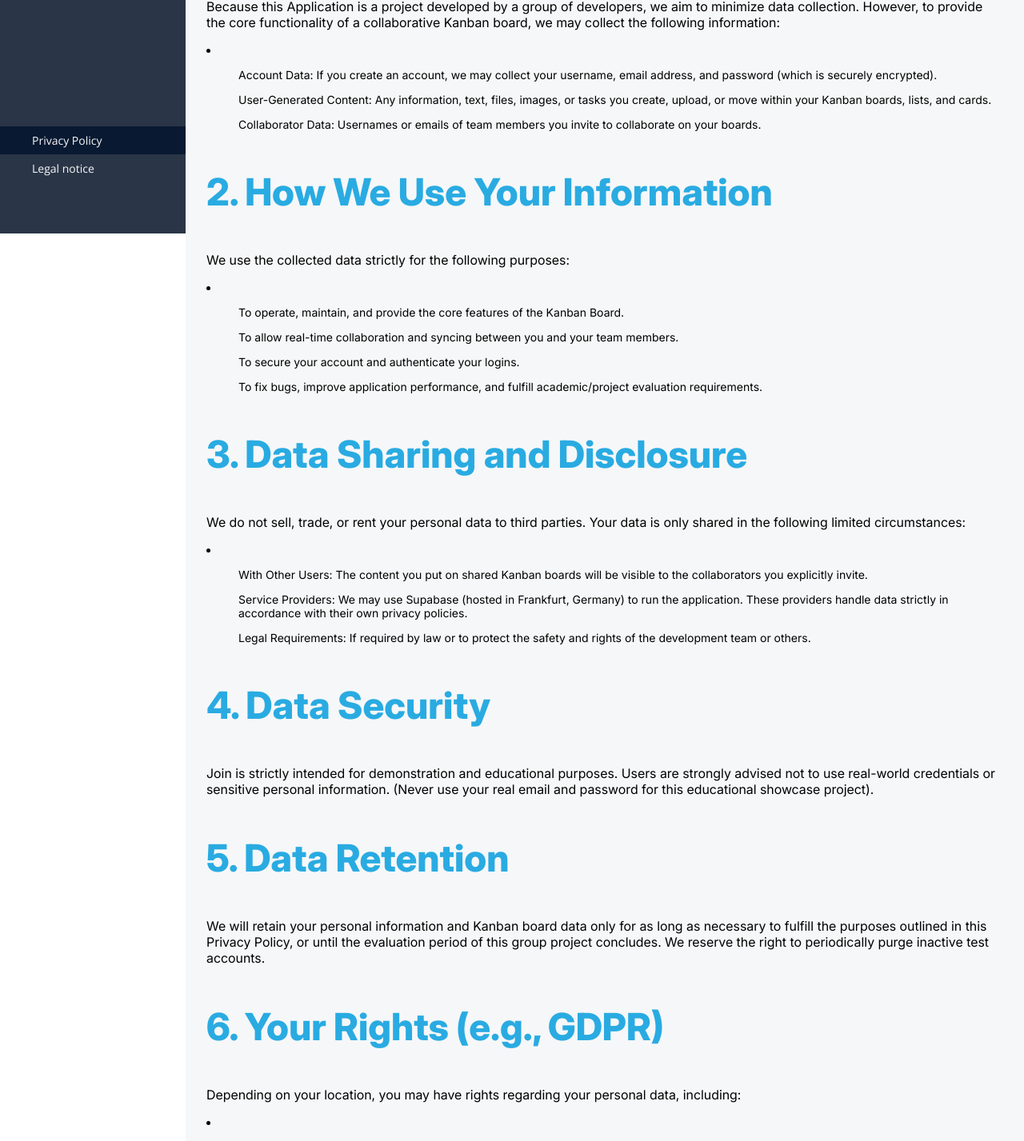
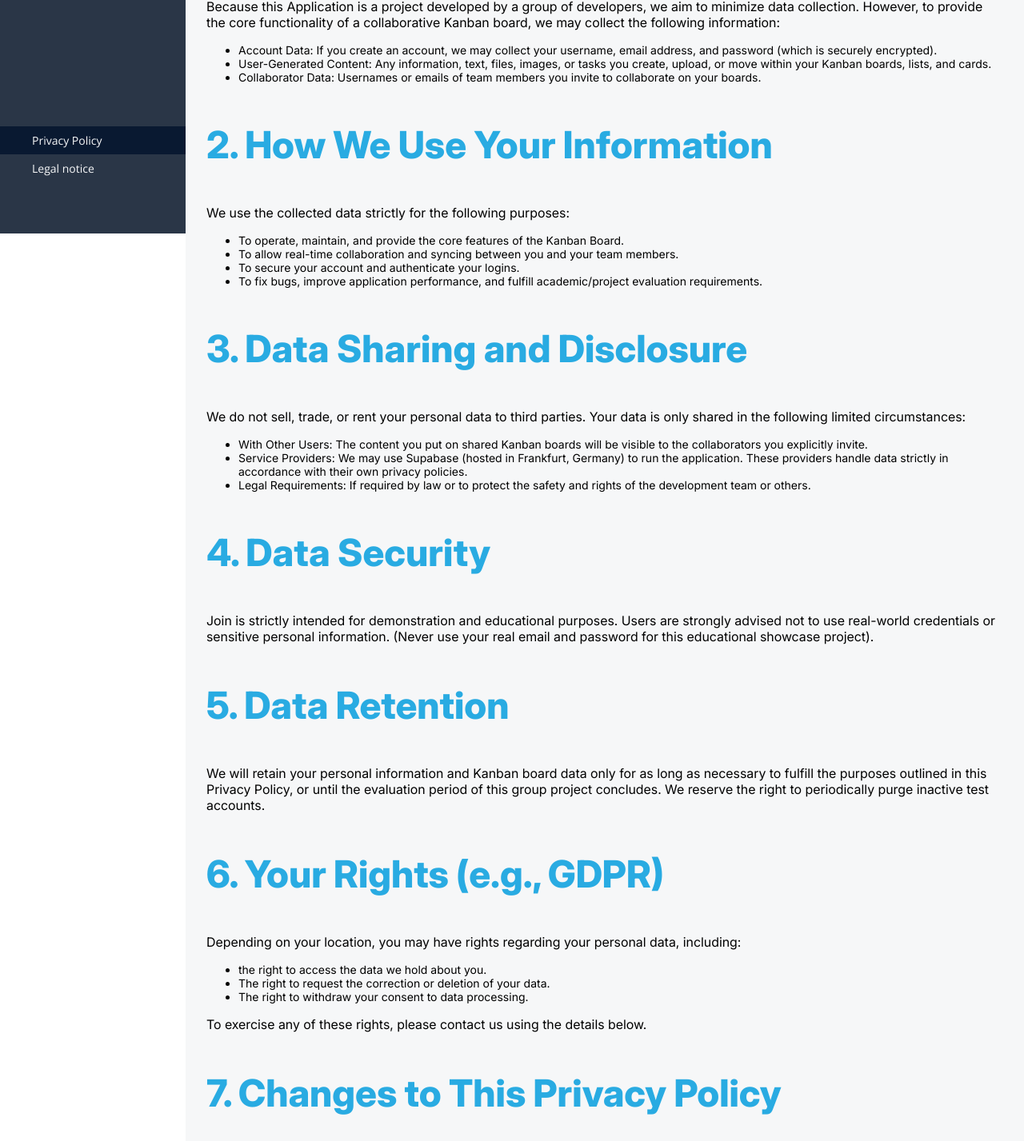
Before and after one commit to Rudibert-Code/join, an Angular app: page /privacy-police in a window 1280 px wide. Shown: the part 508-1935 px from the top of the page at 80% size. Built offline with nearby package versions, Linux system fonts and the light colour scheme; no server answers; the database is empty.

Commit message:
replaced ul & li elements + little bugfixes on board

```diff
--- a/src/app/pages/board/board.html
+++ b/src/app/pages/board/board.html
@@ -800,7 +800,7 @@
             {{ task.category }}
           </p>
           <h4 class="task-card__title">{{ task.title }}</h4>
-          <p class="task-card__description">{{ task.description }}</p>
+          <p class="task-card__description margin-correction">{{ task.description }}</p>
           <div class="d-flex center-space">
             <div class="subtask-progress-container">
               <div class="progressbar-track">
--- a/src/app/pages/board/board.scss
+++ b/src/app/pages/board/board.scss
@@ -113,8 +113,8 @@
 }
 
 .task-card__description {
-  min-height: 36px;
-  max-height: 36px;
+  min-height: 42px;
+  max-height: 42px;
   display: -webkit-box;
   -webkit-box-orient: vertical;
   -webkit-line-clamp: 2;
--- a/src/app/pages/legal-notice/legal-notice.html
+++ b/src/app/pages/legal-notice/legal-notice.html
@@ -2,43 +2,25 @@
   <h1>Legal Notice</h1>
   <p>Information according to § 5 TMG (German Telemedia Act)</p>
   <p>Project/Application Name: Join</p>
-
   <p>Represented by the Development Team:</p>
-  <li>
-    <ul>
-      Jana Schaaf
-    </ul>
-    <ul>
-      Björn Sagmeister
-    </ul>
-    <ul>
-      Felix Winkler
-    </ul>
-  </li>
+  <ul>
+    <li>Jana Schaaf</li>
+    <li>Björn Sagmeister</li>
+    <li>Felix Winkler</li>
+  </ul>
   <h3>Contact Information</h3>
   <p>Address:</p>
-  <li>
-    <ul>
-      Felix Winkler
-    </ul>
-    <ul>
-      Poetenweg 63
-    </ul>
-    <ul>
-      06773 Gräfenhainichen
-    </ul>
-    <ul>
-      Germany
-    </ul>
-    <ul>
+  <ul>
+    <li>Felix Winkler</li>
+    <li>Poetenweg 63</li>
+    <li>06773 Gräfenhainichen</li>
+    <li>Germany</li>
+    <li>
       Email:
-      <a href="mailto:Felix-Winkler96@web.de"></a
-      >Felix-Winkler96@web.de
-    </ul>
-    <ul>
-      0171 8175597
-    </ul>
-  </li>
+      <a href="mailto:Felix-Winkler96@web.de">Felix-Winkler96@web.de</a>
+    </li>
+    <li>0171 8175597</li>
+  </ul>
   <p>Responsible for Content according to § 18 Abs. 2 MStV</p>
   <p>Jana Schaaf, Björn Sagmeister, Felix Winkler</p>
 
--- a/src/app/pages/privacy-policy/privacy-policy.html
+++ b/src/app/pages/privacy-policy/privacy-policy.html
@@ -13,56 +13,56 @@
     data collection. However, to provide the core functionality of a collaborative Kanban board, we
     may collect the following information:
   </p>
+  <ul>
     <li>
-    <ul>
       Account Data: If you create an account, we may collect your username, email address, and
       password (which is securely encrypted).
-    </ul>
-    <ul>
+    </li>
+    <li>
       User-Generated Content: Any information, text, files, images, or tasks you create, upload, or
       move within your Kanban boards, lists, and cards.
-    </ul>
-    <ul>
+    </li>
+    <li>
       Collaborator Data: Usernames or emails of team members you invite to collaborate on your
       boards.
+    </li>
   </ul>
-  </li>
   <h3>2. How We Use Your Information</h3>
   <p>We use the collected data strictly for the following purposes:</p>
+  <ul>
     <li>
-    <ul>
       To operate, maintain, and provide the core features of the Kanban Board.
-    </ul>
-    <ul>
+    </li>
+    <li>
       To allow real-time collaboration and syncing between you and your team members.
-    </ul>
-    <ul>
+    </li>
+    <li>
       To secure your account and authenticate your logins.
-    </ul>
-    <ul>
+    </li>
+    <li>
       To fix bugs, improve application performance, and fulfill academic/project evaluation
       requirements.
+    </li>
   </ul>
-  </li>
   <h3>3. Data Sharing and Disclosure</h3>
   <p>
     We do not sell, trade, or rent your personal data to third parties. Your data is only shared in
     the following limited circumstances:
   </p>
+  <ul>
     <li>
-    <ul>
       With Other Users: The content you put on shared Kanban boards will be visible to the
       collaborators you explicitly invite.
-    </ul>
-    <ul>
+    </li>
+    <li>
       Service Providers: We may use Supabase (hosted in Frankfurt, Germany) to run the application. These providers handle data
       strictly in accordance with their own privacy policies.
-    </ul>
-    <ul>
+    </li>
+    <li>
       Legal Requirements: If required by law or to protect the safety and rights of the development
       team or others.
+    </li>
   </ul>
-  </li>
   <h3>4. Data Security</h3>
   <p>
     Join is strictly intended for demonstration and educational purposes. Users are strongly advised
@@ -77,17 +77,17 @@
   </p>
   <h3>6. Your Rights (e.g., GDPR)</h3>
   <p>Depending on your location, you may have rights regarding your personal data, including:</p>
+  <ul>
     <li>
-    <ul>
       the right to access the data we hold about you.
+    </li>
+    <li>
+      The right to request the correction or deletion of your data.
+    </li>
+    <li>
+      The right to withdraw your consent to data processing.
+    </li>
   </ul>
-    <ul>
-      The right to request the correction or deletion of your data.
-    </ul>
-    <ul>
-      The right to withdraw your consent to data processing.
-    </ul>
-  </li>
   <p>To exercise any of these rights, please contact us using the details below.</p>
   <h3>7. Changes to This Privacy Policy</h3>
   <p>
--- a/src/app/pages/summary/summary.html
+++ b/src/app/pages/summary/summary.html
@@ -17,7 +17,7 @@
   </header>
 
   <main class="summary-content">
-    <section class="metrics-grid" aria-label="Task overview">
+    <section class="metrics-grid" aria-label="Task overview" routerLink="/board">
       <div class="metric-card metric-card--top">
         <img class="metric-icon" src="assets/UI/icon_edit.png" alt="" />
         <div class="metric-text">
@@ -26,7 +26,7 @@
         </div>
       </div>
 
-      <div class="metric-card metric-card--top">
+      <div class="metric-card metric-card--top" routerLink="/board">
         <img class="metric-icon" src="assets/UI/icon_done.png" alt="" />
         <div class="metric-text">
           <h3>{{ doneTasks.length }}</h3>
@@ -34,7 +34,7 @@
         </div>
       </div>
 
-      <div class="metric-card metric-card--deadline">
+      <div class="metric-card metric-card--deadline" routerLink="/board">
         <div class="deadline-count">
           <img class="metric-icon metric-icon--urgent" src="assets/UI/icon_urgent.png" alt="" />
           <div class="metric-text">
@@ -49,17 +49,17 @@
         </div>
       </div>
 
-      <div class="metric-card metric-card--small">
+      <div class="metric-card metric-card--small" routerLink="/board">
         <h3>{{ tasks().length }}</h3>
         <p>Tasks in Board</p>
       </div>
 
-      <div class="metric-card metric-card--small">
+      <div class="metric-card metric-card--small" routerLink="/board">
         <h3>{{ progressTasks.length }}</h3>
         <p>Tasks In Progress</p>
       </div>
 
-      <div class="metric-card metric-card--small">
+      <div class="metric-card metric-card--small" routerLink="/board">
         <h3>{{ feedbackTasks.length }}</h3>
         <p>Awaiting Feedback</p>
       </div>
--- a/src/app/pages/summary/summary.ts
+++ b/src/app/pages/summary/summary.ts
@@ -2,7 +2,7 @@ import { DatePipe } from '@angular/common';
 import { Component, inject, computed } from '@angular/core';
 import { Supabase } from '../../supabase';
 import { Task } from '../../supabase';
-import { Router, ActivatedRoute } from '@angular/router';
+import { Router, ActivatedRoute, RouterLink } from '@angular/router';
 import { User as SupabaseUser } from '@supabase/supabase-js';
 
 @Component({
@@ -10,7 +10,7 @@ import { User as SupabaseUser } from '@supabase/supabase-js';
   templateUrl: './summary.html',
   styleUrl: './summary.scss',
   standalone: true,
-  imports: [DatePipe],
+  imports: [DatePipe, RouterLink],
 })
 export class Summary {
   db = inject(Supabase);
```
Lines whose indentation alone changed are shown as unchanged.
